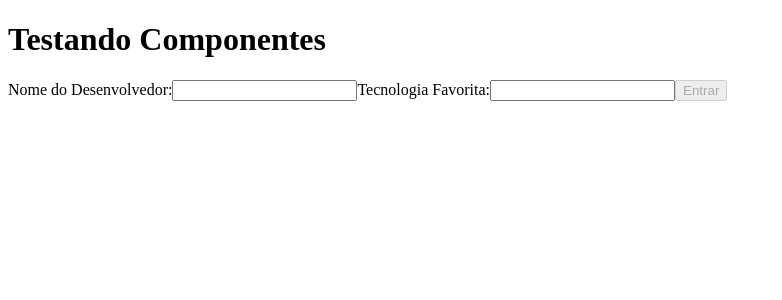
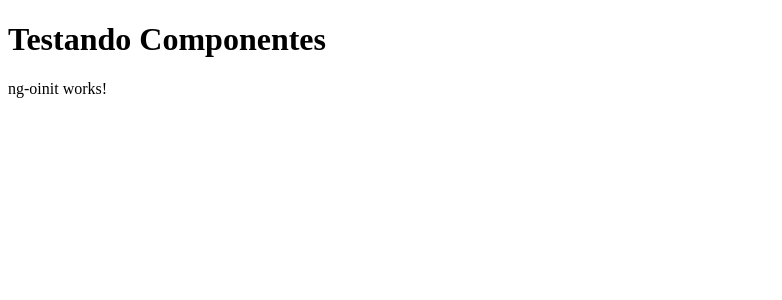
Before and after one commit to edsonrdl/angular-estudos, an Angular app: page / in a window 1280 px wide. Shown: the top 300 px of the page, without its empty margins (0-782 px from the left). Built offline with nearby package versions, Linux system fonts and the light colour scheme.

Commit message:
feat: criado Exemplo de ciclo de vidda de componente com ngOInit

```diff
--- /dev/null
+++ b/src/app/2. Componentes/2.3. ngOnInit/ng-oinit/ng-oinit.component.html
@@ -0,0 +1 @@
+<p>ng-oinit works!</p>
--- /dev/null
+++ b/src/app/2. Componentes/2.3. ngOnInit/ng-oinit/ng-oinit.component.ts
@@ -0,0 +1,21 @@
+import { CommonModule } from '@angular/common';
+import { Component, OnInit } from '@angular/core';
+import { ReactiveFormsModule } from '@angular/forms';
+
+@Component({
+  selector: 'app-ng-oinit',
+  standalone: true,
+  imports: [ReactiveFormsModule, CommonModule],
+  templateUrl: './ng-oinit.component.html',
+  styleUrl: './ng-oinit.component.scss'
+})
+export class NgOInitComponent implements OnInit {
+  constructor() {
+
+   }
+
+ngOnInit(): void {
+    console.log('Iniciado ngOnInit');
+
+}
+}
--- a/src/app/app.component.html
+++ b/src/app/app.component.html
@@ -1,2 +1,2 @@
 <h1>Testando Componentes</h1>
-<app-form-tec></app-form-tec>
+<app-ng-oinit></app-ng-oinit>
--- a/src/app/app.component.ts
+++ b/src/app/app.component.ts
@@ -4,12 +4,13 @@ import { DiretivaNgSwitchComponent } from "./3. Templates e diretivas/3.2. Diret
 import { DiretiNgStyleComponent } from "./3. Templates e diretivas/3.3. Diretivas de atributo/3.3.1. ngClass e ngStyle/direti-ng-style/direti-ng-style.component";
 import { DiretiNgClassComponent } from "./3. Templates e diretivas/3.3. Diretivas de atributo/3.3.1. ngClass e ngStyle/direti-ng-class/direti-ng-class.component";
 import { FormTecComponent } from "./7. Formularios/7.1. Formularios Reativos/7.1.1. FormGroup e FormControl/form-tec/form-tec.component";
+import { NgOInitComponent } from "./2. Componentes/2.3. ngOnInit/ng-oinit/ng-oinit.component";
 @Component({
   selector: 'app-root',
   templateUrl: './app.component.html',
   standalone: true,
   styleUrl: './app.component.scss',
-  imports: [DiretivaNgSwitchComponent, DiretiNgStyleComponent, DiretiNgClassComponent, FormTecComponent],
+  imports: [DiretivaNgSwitchComponent, DiretiNgStyleComponent, DiretiNgClassComponent, FormTecComponent, NgOInitComponent],
 })
 export class AppComponent {
   title = 'angular-estudos';
```
Also changed, not shown: src/app/2. Componentes/2.3. ngOnInit/ng-oinit/ng-oinit.component.scss (added), 1 other file (tests, documents, lock files or other folders).
